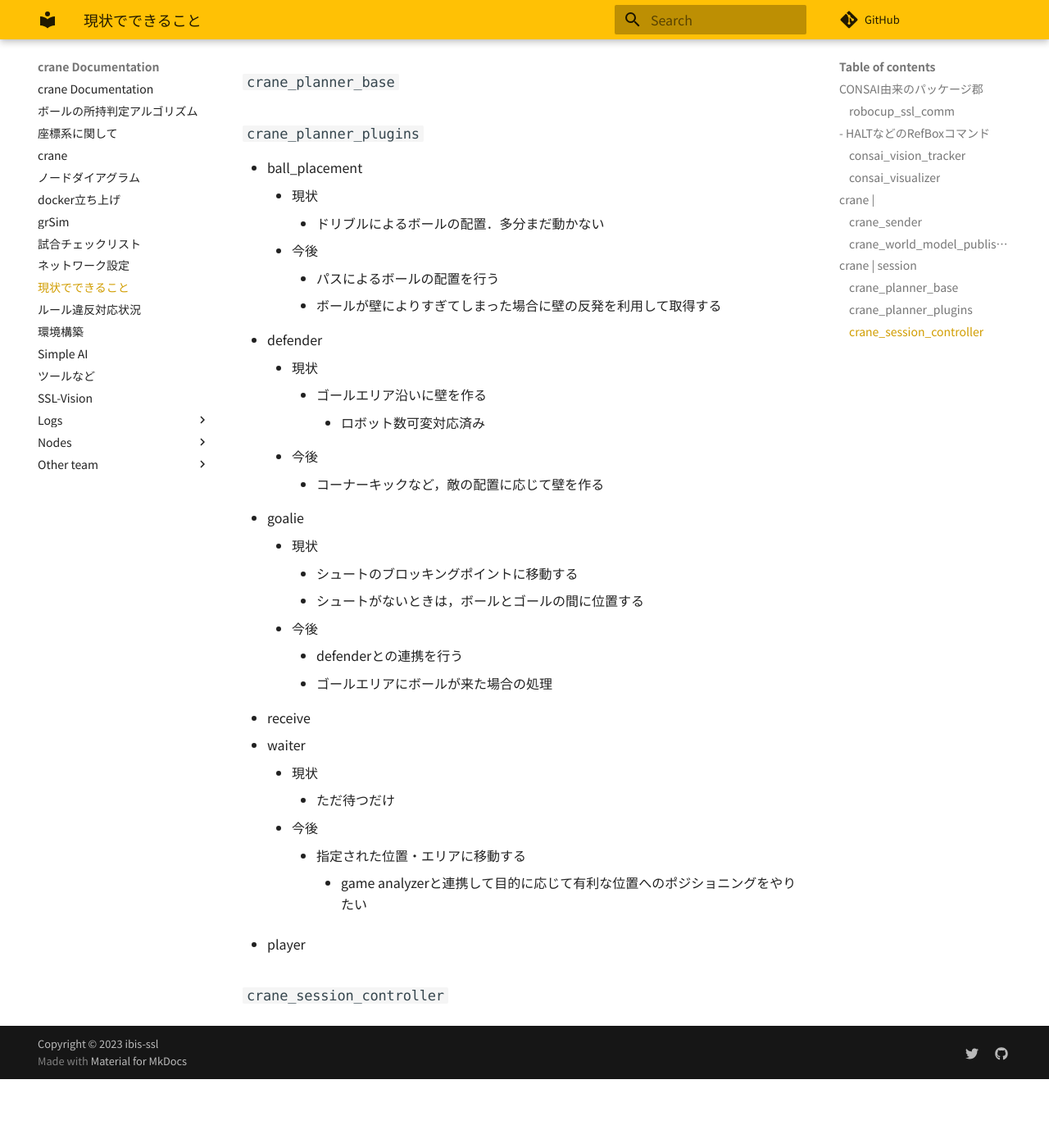
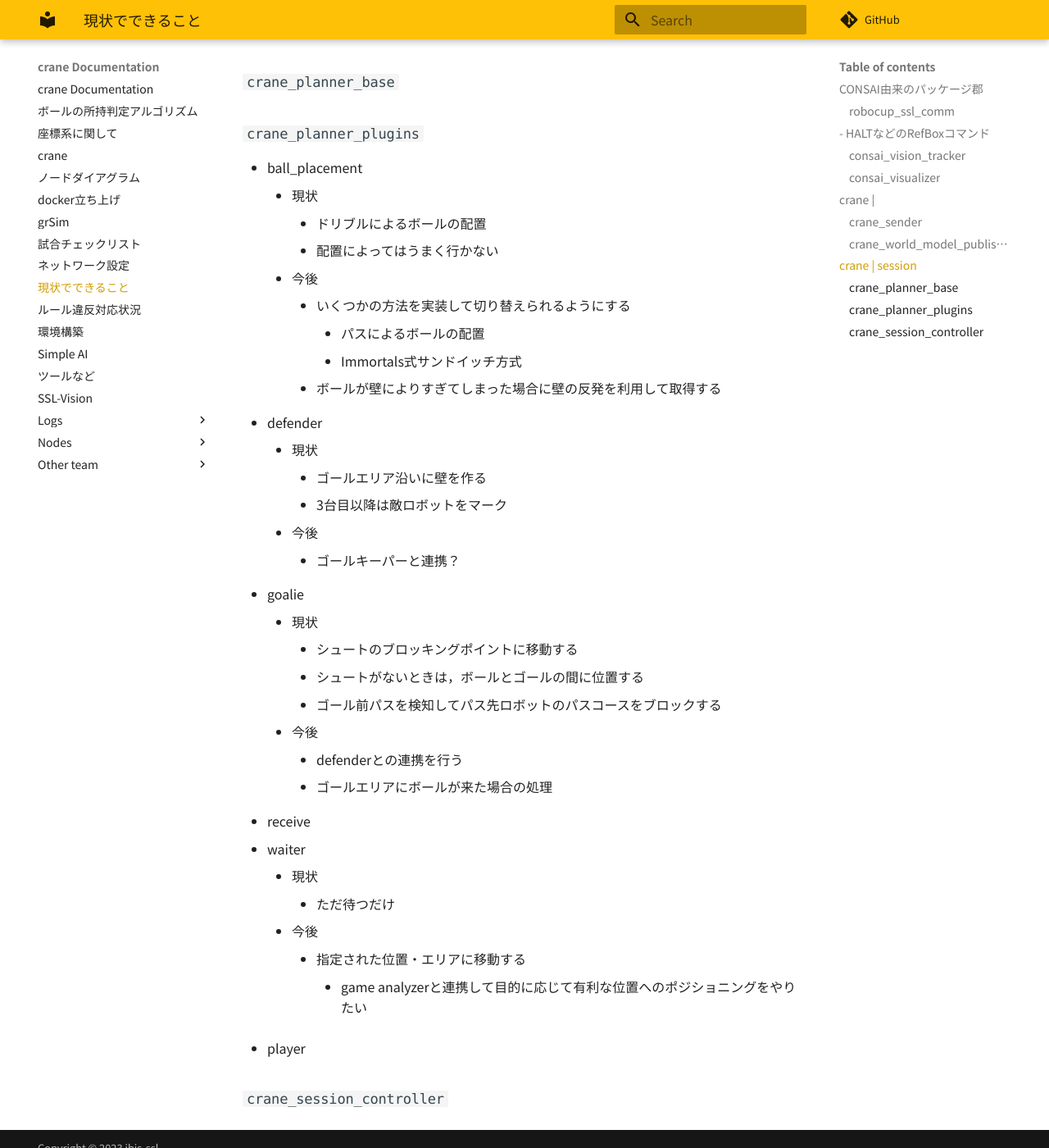
Before and after one commit to ibis-ssl/ibis_documentation, an MkDocs documentation site: the page built from docs/progress.md, in a window 1280 px wide and 1400 px high, scrolled down 1593 px. Shown: the whole window at 82% size. Built offline with MkDocs 1.6.1 and Material for MkDocs 9.7.7, drawn with Linux system fonts in a browser that asks for light colours; nearby versions of some CDN libraries; some web fonts are replaced; comment, search, counter and statistics services are not loaded; before the commit the page ends 2909 px from its top, so only the background shows below that.

Commit message:
🔄 synced local 'docs' with remote 'docs'

```diff
--- a/docs/progress.md
+++ b/docs/progress.md
@@ -57,20 +57,24 @@ craneでは、セッションという単位でロボットの動作を管理す
 
 - ball_placement
   - 現状
-    - ドリブルによるボールの配置．多分まだ動かない
+    - ドリブルによるボールの配置
+    - 配置によってはうまく行かない
   - 今後
-    - パスによるボールの配置を行う
+    - いくつかの方法を実装して切り替えられるようにする
+      - パスによるボールの配置
+      - Immortals式サンドイッチ方式
     - ボールが壁によりすぎてしまった場合に壁の反発を利用して取得する
 - defender
   - 現状
     - ゴールエリア沿いに壁を作る
-      - ロボット数可変対応済み
+    - 3台目以降は敵ロボットをマーク
   - 今後
-    - コーナーキックなど，敵の配置に応じて壁を作る
+    - ゴールキーパーと連携？
 - goalie
   - 現状
     - シュートのブロッキングポイントに移動する
     - シュートがないときは，ボールとゴールの間に位置する
+    - ゴール前パスを検知してパス先ロボットのパスコースをブロックする
   - 今後
     - defenderとの連携を行う
     - ゴールエリアにボールが来た場合の処理
```
Also changed, not shown: docs/coordinates.md (+0 -14 lines), docs/match.md (+0 -5 lines), docs/simple_ai.md (+1 -9 lines).
